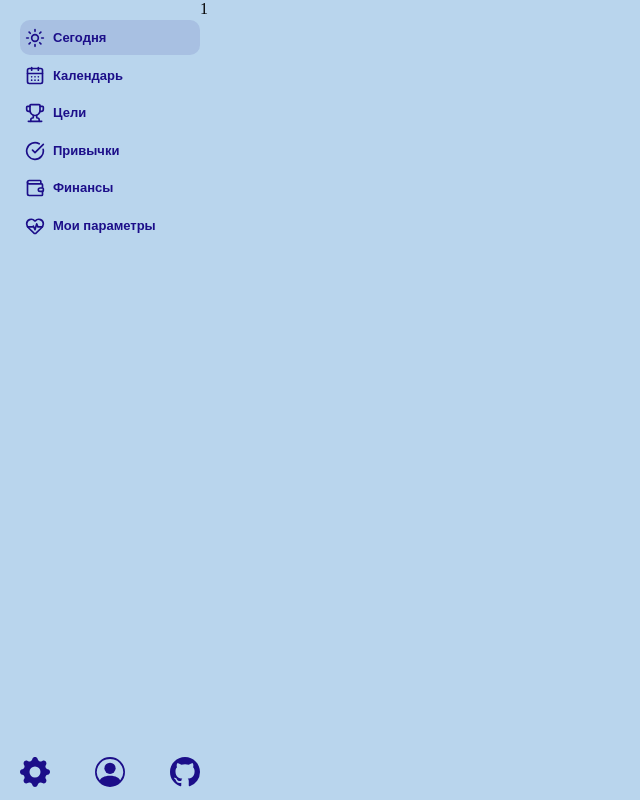
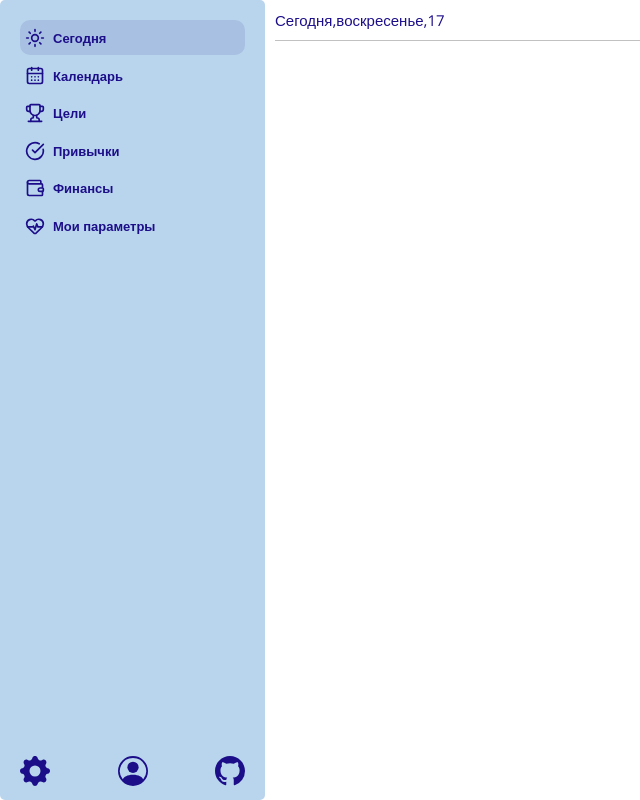
Before and after one commit to Glebess/better-every-day-app, a React (Vite) app: page /today in a window 1280 px wide. Shown: the whole page, without its empty margins (0-640 px from the left). Built offline with nearby package versions, Linux system fonts and the light colour scheme.

Commit message:
Изменен шрифт добавлена базовая верхняя панель

```diff
--- a/index.html
+++ b/index.html
@@ -1,6 +1,19 @@
 <!doctype html>
 <html lang="en">
 	<head>
+		<link
+			rel="preconnect"
+			href="https://fonts.googleapis.com"
+		/>
+		<link
+			rel="preconnect"
+			href="https://fonts.gstatic.com"
+			crossorigin
+		/>
+		<link
+			href="https://fonts.googleapis.com/css2?family=Open+Sans:ital,wght@0,300..800;1,300..800&display=swap"
+			rel="stylesheet"
+		/>
 		<meta charset="UTF-8" />
 		<meta
 			name="viewport"
@@ -8,7 +21,7 @@
 		/>
 		<title>BetterEveryDay</title>
 	</head>
-	<body style="margin: 0; background-color: #217ac750">
+	<body style="margin: 0; background-color: #ffffff">
 		<div id="root"></div>
 		<script
 			type="module"
--- a/src/App.module.css
+++ b/src/App.module.css
@@ -0,0 +1,14 @@
+:root {
+	--main-blue: #217ac750;
+	--main-blue1: #1c0e89;
+}
+* {
+	font-family: 'Open Sans', sans-serif;
+}
+.div_container {
+	display: flex;
+	gap: 10px;
+}
+.div_main {
+	width: 100%;
+}
--- a/src/App.tsx
+++ b/src/App.tsx
@@ -1,4 +1,5 @@
 import { BrowserRouter, Navigate, Route, Routes } from 'react-router-dom'
+import styles from './App.module.css'
 import Header from './components/Header/Header'
 import CalendarPage from './pages/CalendarPage/CalendarPage'
 import FinancePage from './pages/FinancePage/FinancePage'
@@ -9,9 +10,9 @@ import TodayPages from './pages/TodayPages/TodayPages'
 const App = () => {
 	return (
 		<BrowserRouter>
-			<div style={{ display: 'flex' }}>
+			<div className={styles.div_container}>
 				<Header />
-				<main>
+				<main className={styles.div_main}>
 					<Routes>
 						<Route
 							path='/'
--- a/src/components/header/Header.module.css
+++ b/src/components/header/Header.module.css
@@ -1,13 +1,15 @@
 .header {
-	min-width: 200px;
-	width: 100px;
+	min-width: 225px;
 	height: 100vh;
 	position: sticky;
+	background-color: var(--main-blue);
+	padding-right: 20px;
+	padding-left: 20px;
+	border-radius: 5px;
 }
 
 .div_button_list_container {
 	padding-top: 20px;
-	padding-left: 20px;
 	gap: 5%;
 	display: flex;
 	flex-direction: column;
@@ -15,41 +17,6 @@
 	width: 100%;
 	box-sizing: border-box;
 }
-.time_panel {
-	display: flex;
-	flex-direction: column;
-	border-radius: 10px;
-	border: 1px solid #1c0e89;
-	background-color: white;
-	justify-content: center;
-	height: 90px;
-	width: 100%;
-	color: #1c0e89;
-	box-sizing: border-box;
-}
-.time_panel div {
-	display: flex;
-	margin-bottom: auto;
-	gap: 10px;
-	padding-top: 5px;
-	padding-left: 5px;
-	padding-right: 5px;
-	height: 25px;
-	align-items: center;
-	justify-content: center;
-}
-.time_panel span {
-	font-size: 20px;
-	text-align: center;
-}
-.time_panel p {
-	margin: 0;
-	font-size: 50px;
-	font-weight: 600;
-	text-align: center;
-	padding-bottom: 10px;
-}
-
 .actions_panel {
 	display: flex;
 	flex-direction: column;
@@ -84,10 +51,10 @@
 .actions_panel svg {
 	width: 20px;
 	height: 20px;
-	color: #1c0e89;
+	color: var(--main-blue1);
 }
 .actions_panel p {
-	color: #1c0e89;
+	color: var(--main-blue1);
 	font-size: 13px;
 	font-weight: 600;
 	text-align: center;
@@ -113,8 +80,9 @@
 		transition: 0.3s ease;
 	}
 }
+
 .user_panel svg {
-	color: #1c0e89;
+	color: var(--main-blue1);
 	width: 30px;
 	height: 30px;
 }
--- a/src/pages/TodayPages/TodayPages.jsx
+++ b/src/pages/TodayPages/TodayPages.jsx
@@ -1,4 +1,13 @@
+import styles from './TodayPages.module.css'
+
 const TodayPages = () => {
-	return <div>1</div>
+	return (
+		<div className={styles.div_main}>
+			<div className={styles.div_top_panel}>
+				<p>Сегодня,воскресенье,17</p>
+			</div>
+			<div className={styles.div_line}></div>
+		</div>
+	)
 }
 export default TodayPages
--- /dev/null
+++ b/src/pages/TodayPages/TodayPages.module.css
@@ -0,0 +1,19 @@
+.div_main {
+	background-color: white;
+	width: 100%;
+	max-height: 100%;
+}
+.div_top_panel {
+	font-size: 15px;
+	padding-top: 10px;
+	padding-bottom: 10px;
+}
+.div_top_panel p {
+	margin: 0;
+	color: var(--main-blue1);
+}
+.div_line {
+	width: 100%;
+	height: 0.25px;
+	background-color: rgba(128, 128, 128, 0.492);
+}
```
